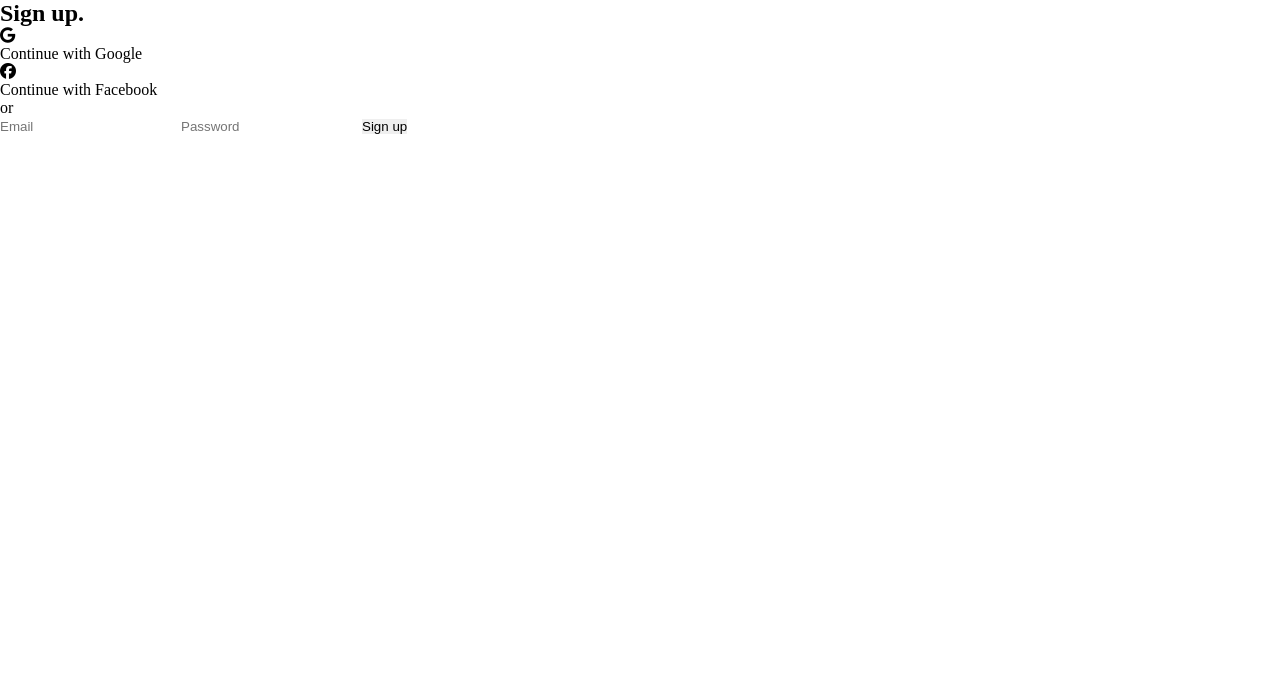
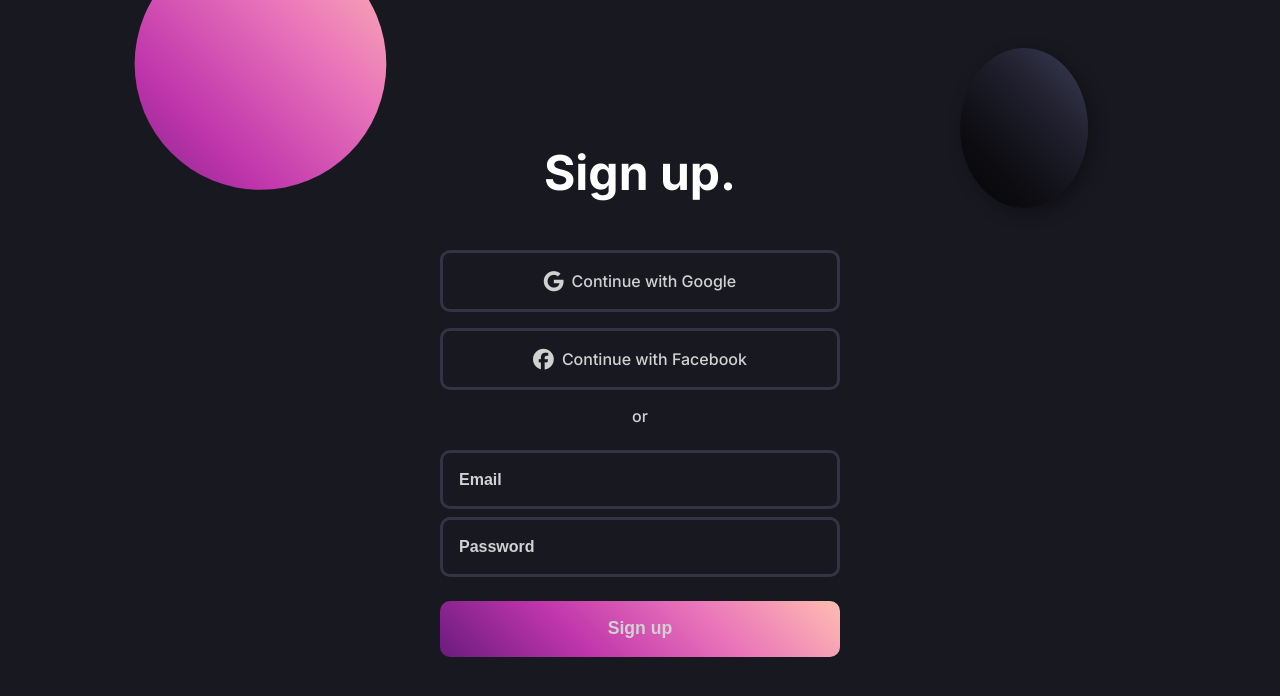
Before and after one commit to larissacauane/Login-Form, a plain HTML site: page Sing-Up-Form/index.html in a window 1280 px wide. Drawn offline with Linux system fonts and the light colour scheme.

Commit message:
finalizando projeto

```diff
--- a/Sing-Up-Form/index.html
+++ b/Sing-Up-Form/index.html
@@ -10,33 +10,31 @@
 </head>
 <body>
     <main>
+        <h1>Sign up.</h1>
         <section>
-            <h1>Sign up.</h1>
-
-            <div class="links">
-                <div class="google-account">
+            <div class="social-media">
+                <a href="#">
                     <i class="fab fa-google"></i>
-                    <p>Continue with Google</p>
-                </div>
-
-                <div class="facebook-account">
+                    <span>Continue with Google</span>
+                </a>
+                <a href="#">
                     <i class="fab fa-facebook"></i>
-                    <p>Continue with Facebook</p>
-                </div>
+                    <span>Continue with Facebook</span>
+                </a>
             </div>
-
-            <p>or</p>
-
+            <span class="alternative-text">or</span>
             <form action="">
                 <input type="email" name="email" id="email" placeholder="Email">
                 <input type="password" name="password" id="password" placeholder="Password">
                 <input type="submit" value="Sign up">
             </form>
 
+
         </section>
     </main>
 
-
+    <div class="circle-1"></div>
+    <div class="circle-2"></div>
 
 
 </body>
--- a/Sing-Up-Form/style/style.css
+++ b/Sing-Up-Form/style/style.css
@@ -1,4 +1,4 @@
-@import url('https://fonts.googleapis.com/css2?family=Roboto:wght@400;500;700&display=swap');
+@import url('https://fonts.googleapis.com/css2?family=Inter:wght@400;500;700&display=swap');
 
 * {
     margin: 0;
@@ -7,7 +7,116 @@
     box-sizing: border-box;
 }
 
+body{
+    display: flex;
+    align-items: center;
+    justify-content: center;
+    height: 100vh;
+    font-family: "Inter", sans-serif;
+    background-color: rgb(24, 24, 32);
+}
 
+main{
+    display: flex;
+    flex-direction: column;
+    align-items: center;
+    justify-content: center;
+
+}
+
+main h1 {
+    font-size: 3rem;
+    color: white;
+}
+
+section {
+    margin-top: 2rem;
+    display: flex;
+    flex-direction: column;
+    align-items: center;
+    justify-content: center;
+}
+
+section .social-media {
+    display: flex;
+    flex-direction: column;
+}
+
+section .social-media a {
+    width: 25rem;
+    padding: 1.1rem 0;
+    margin-top: 1rem;
+    display: flex;
+    align-items: center;
+    justify-content: center;
+    text-decoration: none;
+    font-weight: 500;
+    color: rgb(209, 209, 210);
+    border: 3px rgb(52, 51, 67) solid;
+    border-radius: 10px;
+    transition: ease-in-out .3s;
+}
+
+section .social-media a:hover{
+    background-color: rgb(52, 51, 67);
+    color: white;
+}
+
+section .social-media a .fab{
+    font-size: 1.3rem;
+}
+
+section .social-media a span {
+    margin-left: .5rem;
+}
+
+section .alternative-text {
+    color: rgb(209, 209, 210);
+    font-weight: 500;
+    margin-top: 1rem;
+}
+
+
+section form {
+    display: flex;
+    flex-direction: column;
+    margin-top: 1rem;
+}
+
+section form input{
+    width: 25rem;
+    padding: 1.1rem 1rem;
+    margin-top: .5rem;
+    background-color: rgb(24, 24, 32);
+    color: rgb(209, 209, 210);
+    border: 3px rgb(52, 51, 67) solid;
+    border-radius: 10px;
+    font-size: 1rem;
+    font-weight: 700;
+    outline: none;
+    transition: ease-in-out .3s;
+
+}
+
+section form input:hover{
+    border-color: #E974BA;
+}
+
+section form input::placeholder{
+    color: rgb(209, 209, 210);
+}
+
+section form input[type="submit"]{
+    background-image: linear-gradient(45deg,  #6a1b7e, #BF35AB, #E974BA, #FFBDB0);
+    border: transparent;
+    margin-top: 1.5rem;
+    font-size: 1.1rem;
+}
+
+section form input[type="submit"]:hover{
+    transform: translateY(-0.30em);
+    cursor: pointer;
+}
 
 .circle-1 {
     background: linear-gradient(45deg, #050507, #0f0f14, #212130, #3e3e57);
@@ -28,5 +137,6 @@
     width: 30%;
     clip-path: circle(32.1% at 47% 16%);
     left: 5rem;
+    top: 0;
     box-shadow: 5px 5px 15px #101015;
 }
```
